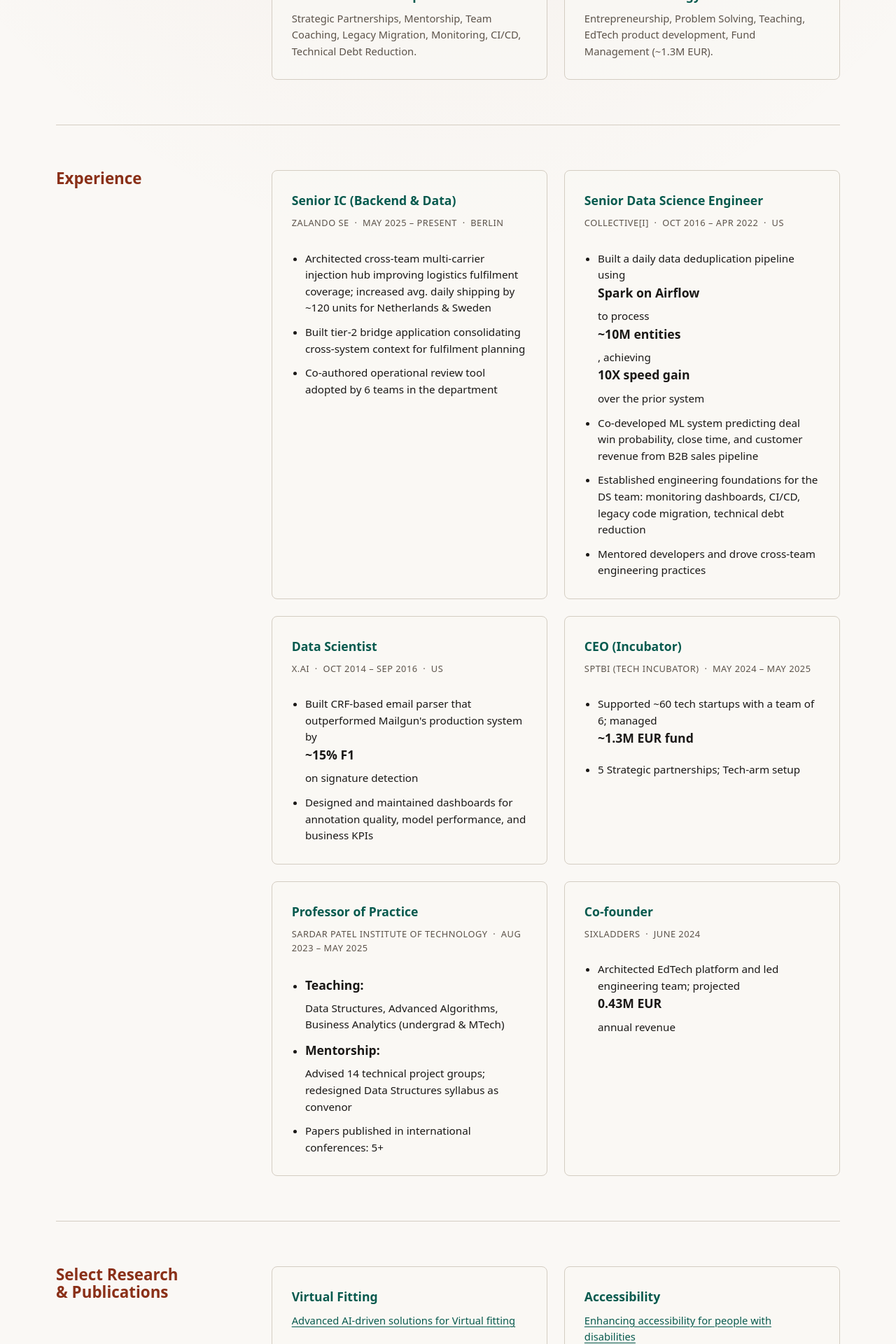
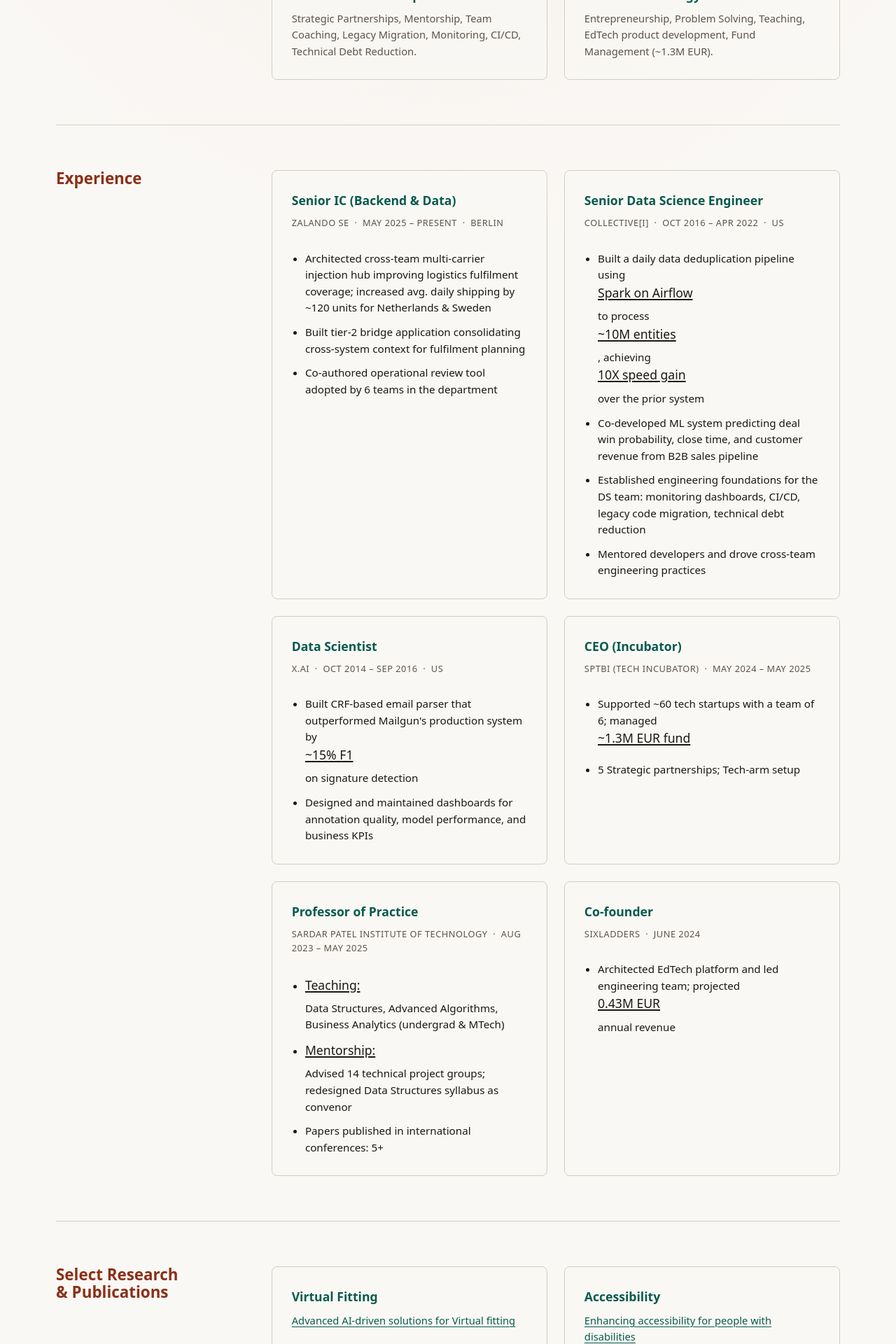
Before and after one commit to siddhartha-chandra/siddhartha-chandra.github.io, a Jekyll site: the page built from resume.md, in a window 1280 px wide. Shown: the part 810-2730 px from the top of the page at 70% size. Built offline with Jekyll 4.4.1, drawn with Linux system fonts in a browser that asks for light colours.

Commit message:
fix: use teal underline instead of bold for resume emphasis

```diff
--- a/assets/css/site.css
+++ b/assets/css/site.css
@@ -282,7 +282,11 @@
 
 .role li strong {
   color: var(--ink);
-  font-weight: 600;
+  font-weight: 400;
+  text-decoration: underline;
+  text-decoration-color: var(--deep-teal);
+  text-underline-offset: 2px;
+  text-decoration-thickness: 1.5px;
   white-space: nowrap;
 }
 
```
